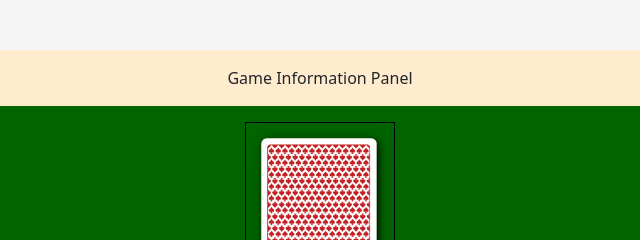
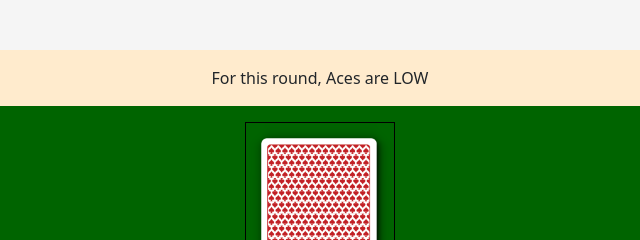
Before and after one commit to dvfrancis/hi-lo-card-game, a plain HTML site: page index.html in a window 1280 px wide. Shown: the top 240 px of the page, 320-960 px from the left. Drawn offline with nearby package versions, Linux system fonts and the light colour scheme; no server answers; a web font is replaced by a local one.

Commit message:
feat: add aces high or low logic

```diff
--- a/assets/scripts/script.js
+++ b/assets/scripts/script.js
@@ -5,8 +5,9 @@ const cardOne = document.getElementById("card-one");
 const cardTwo = document.getElementById("card-two");
 const cardThree = document.getElementById("card-three");
 const cardFour = document.getElementById("card-four");
+const acesHighLow = document.getElementById("aces-high-low");
 let playerPoints = 100;
-const acesBool = Math.random() < 0.5; // Generate boolean to determine if aces high or low
+
 let deckUrl;
 
 // Get current year and update copyright in footer
@@ -23,6 +24,9 @@ cardOne.innerHTML = `<img src="assets/images/blue-playing-card-back.png" alt="Ba
 cardTwo.innerHTML = `<img src="assets/images/blue-playing-card-back.png" alt="Back of a playing card">`; // Need to change this image for a final credited version
 cardThree.innerHTML = `<img src="assets/images/blue-playing-card-back.png" alt="Back of a playing card">`; // Need to change this image for a final credited version
 cardFour.innerHTML = `<img src="assets/images/blue-playing-card-back.png" alt="Back of a playing card">`; // Need to change this image for a final credited version
+acesHighLow.innerHTML = `<div>For this round, Aces are ${
+  Math.random() < 0.5 ? "HIGH" : "LOW"
+}</div>`;
 
 // Shuffle the deck of cards via https://www.deckofcardsapi.com
 
--- a/index.html
+++ b/index.html
@@ -62,7 +62,7 @@
       <section id="game-info" class="container-fluid">
         <div class="row justify-content-center">
           <div class="col-10 col-lg-10 pt-3 pb-3 text-center">
-            Game Information Panel
+            <div id="aces-high-low"></div>
           </div>
         </div>
       </section>
```
